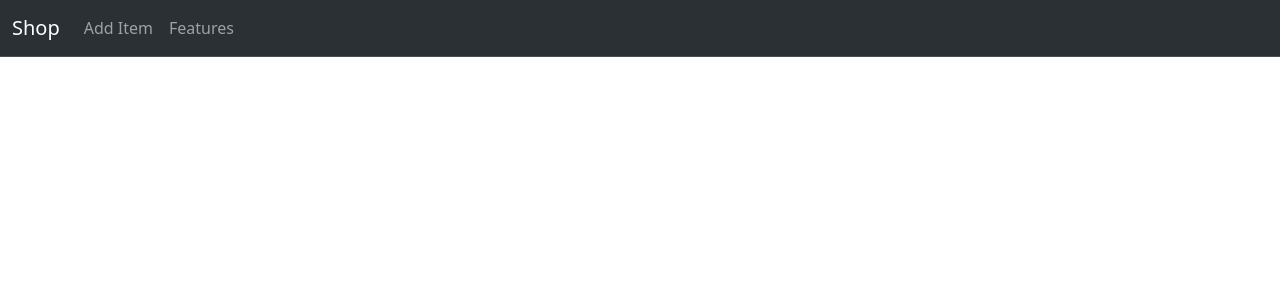
After one commit to lddi-lab/django-ecommerce-shpp, a Django app: template shop/templates/shop/base.html in a window 1280 px wide. The commit adds this page. Shown: the top 300 px of the page. Run offline with Django 4.2, Linux system fonts and the light colour scheme; the template is opened without the code that fills it, so the values that code supplies are empty.

Commit message:
added base.html and css

```diff
--- /dev/null
+++ b/shop/static/shop/style.css
@@ -0,0 +1,8 @@
+.card-title {
+    font-weight: 900;
+}
+
+.card-text {
+    color: green;
+    font-weight: 800;
+}
--- /dev/null
+++ b/shop/templates/shop/base.html
@@ -0,0 +1,38 @@
+{% load static %}
+<!DOCTYPE html>
+<html lang="en">
+<head>
+    <meta charset="UTF-8">
+    <meta name="viewport" content="width=device-width, initial-scale=1.0">
+    <title>Ecomm</title>
+    <link rel="stylesheet" href="{% static 'shop/style.css' %}">
+    <link href="https://cdn.jsdelivr.net/npm/bootstrap@5.3.0/dist/css/bootstrap.min.css" rel="stylesheet" integrity="sha384-9ndCyUaIbzAi2FUVXJi0CjmCapSmO7SnpJef0486qhLnuZ2cdeRhO02iuK6FUUVM" crossorigin="anonymous">
+</head>
+    <body>
+        <nav class="navbar navbar-expand-lg bg-body-tertiary bg-dark border-bottom border-bottom-dark" data-bs-theme="dark">
+            <div class="container-fluid">
+            <a class="navbar-brand" href="#">Shop</a>
+            <button class="navbar-toggler" type="button" data-bs-toggle="collapse" data-bs-target="#navbarNav" aria-controls="navbarNav" aria-expanded="false" aria-label="Toggle navigation">
+                <span class="navbar-toggler-icon"></span>
+            </button>
+            <div class="collapse navbar-collapse" id="navbarNav">
+                <ul class="navbar-nav">
+                <li class="nav-item">
+                    <a class="nav-link" href="">Add Item</a>
+                </li>
+                <li class="nav-item">
+                    <a class="nav-link" href="#">Features</a>
+                </li>
+                </ul>
+            </div>
+            </div>
+        </nav>
+
+        <div class="container">
+
+        {% block content %}
+        {% endblock %}
+        </div>
+        <script src="https://cdn.jsdelivr.net/npm/bootstrap@5.3.0/dist/js/bootstrap.bundle.min.js" integrity="sha384-geWF76RCwLtnZ8qwWowPQNguL3RmwHVBC9FhGdlKrxdiJJigb/j/68SIy3Te4Bkz" crossorigin="anonymous"></script>
+    </body>
+</html>
```
Also changed, not shown: shop/templates/shop/index.html (+29 -3 lines).
